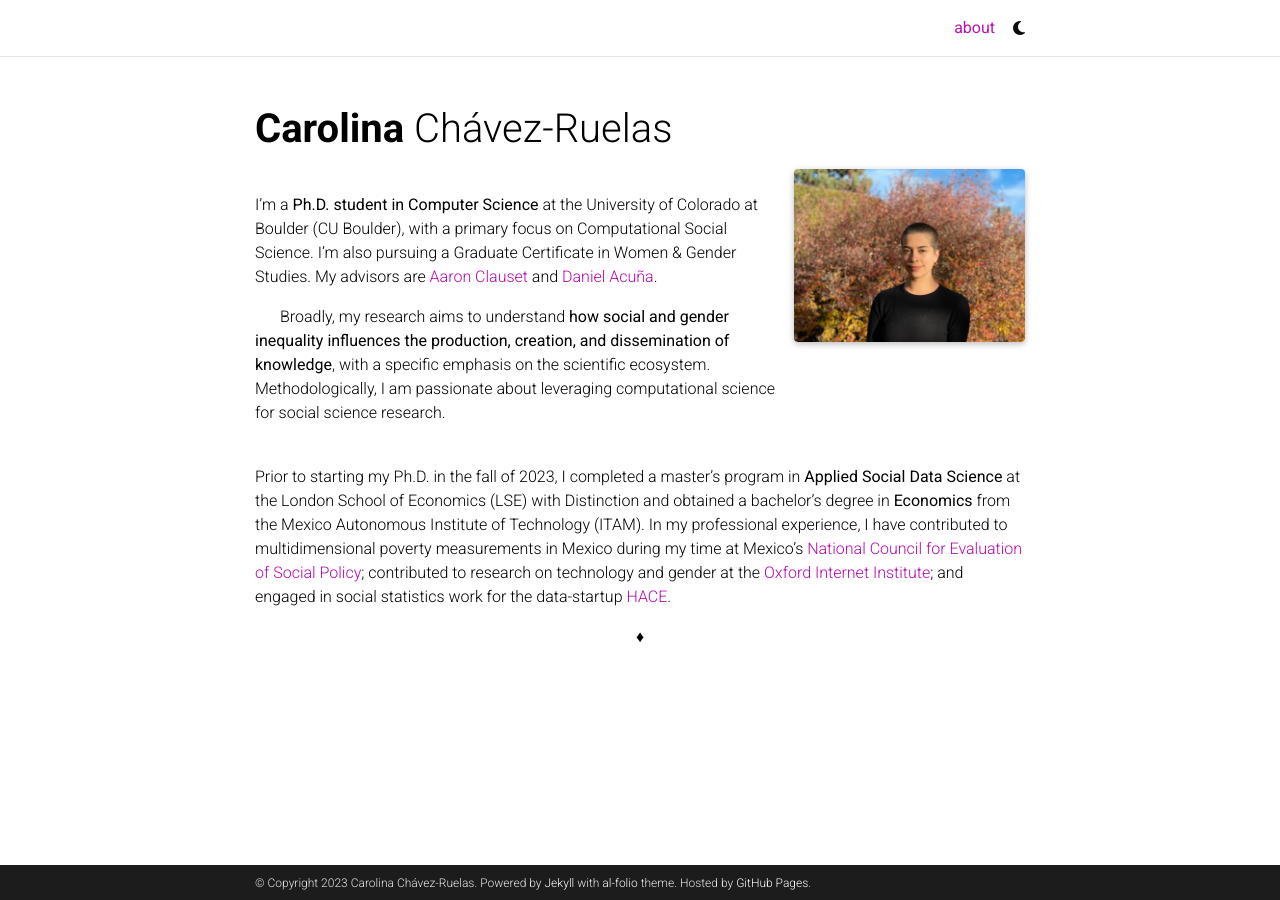
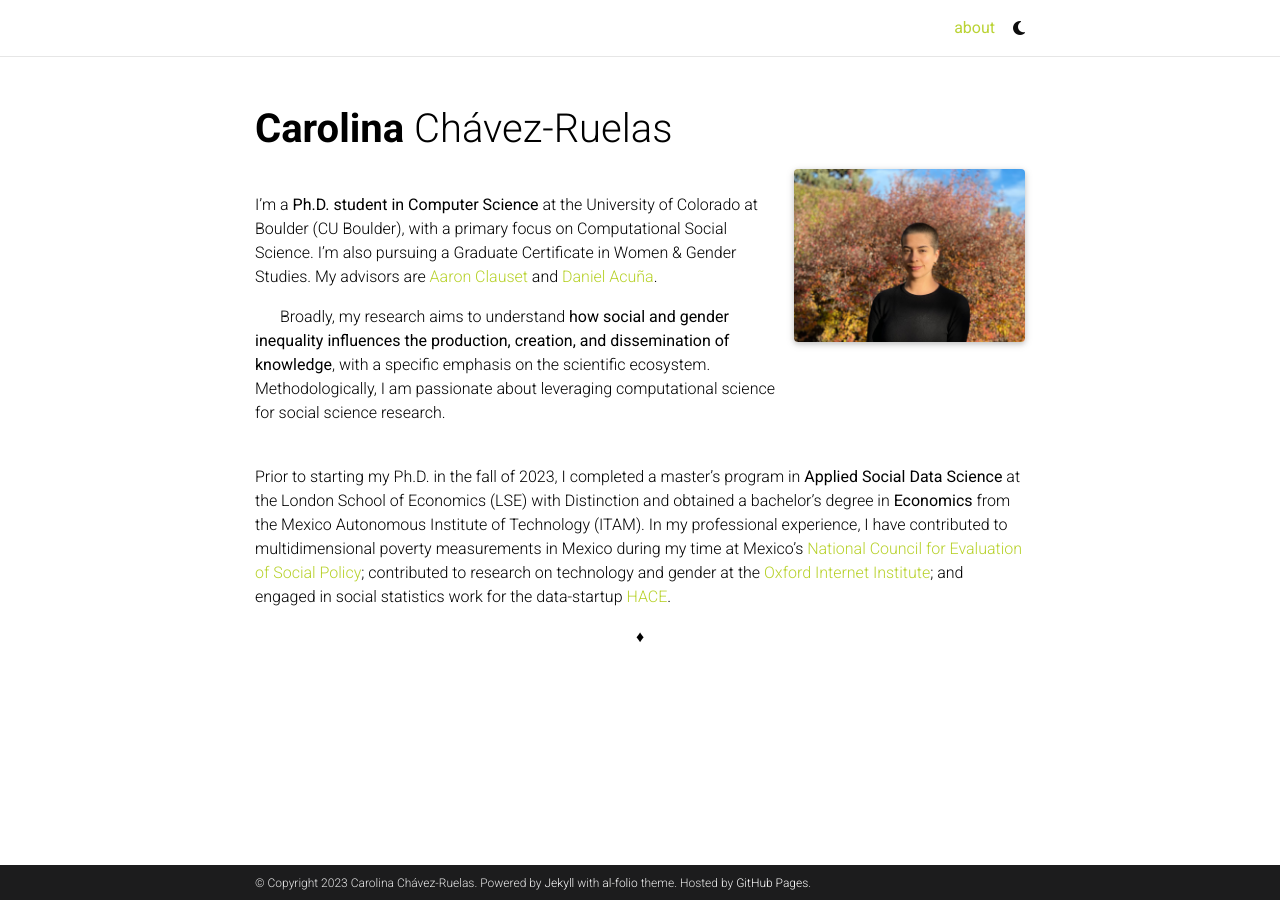
Before and after one commit to carolinachru/carolinachru.github.io, a Jekyll site: the page built from _pages/about.md, in a window 1280 px wide. Built offline with Jekyll 4.4.1, drawn with Linux system fonts in a browser that asks for light colours; full-size pictures stand in for the smaller copies a plugin makes; comment, search, counter and statistics services are not loaded; a style sheet for code colours, icons or effects is not loaded.

Commit message:
Update _themes.scss

```diff
--- a/_sass/_themes.scss
+++ b/_sass/_themes.scss
@@ -7,8 +7,8 @@
   --global-code-bg-color: #{$code-bg-color-light};
   --global-text-color: #{$black-color};
   --global-text-color-light: #{$grey-color};
-  --global-theme-color: #{$purple-color};
-  --global-hover-color: #{$purple-color};
+  --global-theme-color: #{$green-color-lime};
+  --global-hover-color: #{$green-color-bright};
   --global-hover-text-color: #{$white-color};
   --global-footer-bg-color: #{$grey-color-dark};
   --global-footer-text-color: #{$grey-color-light};
```
